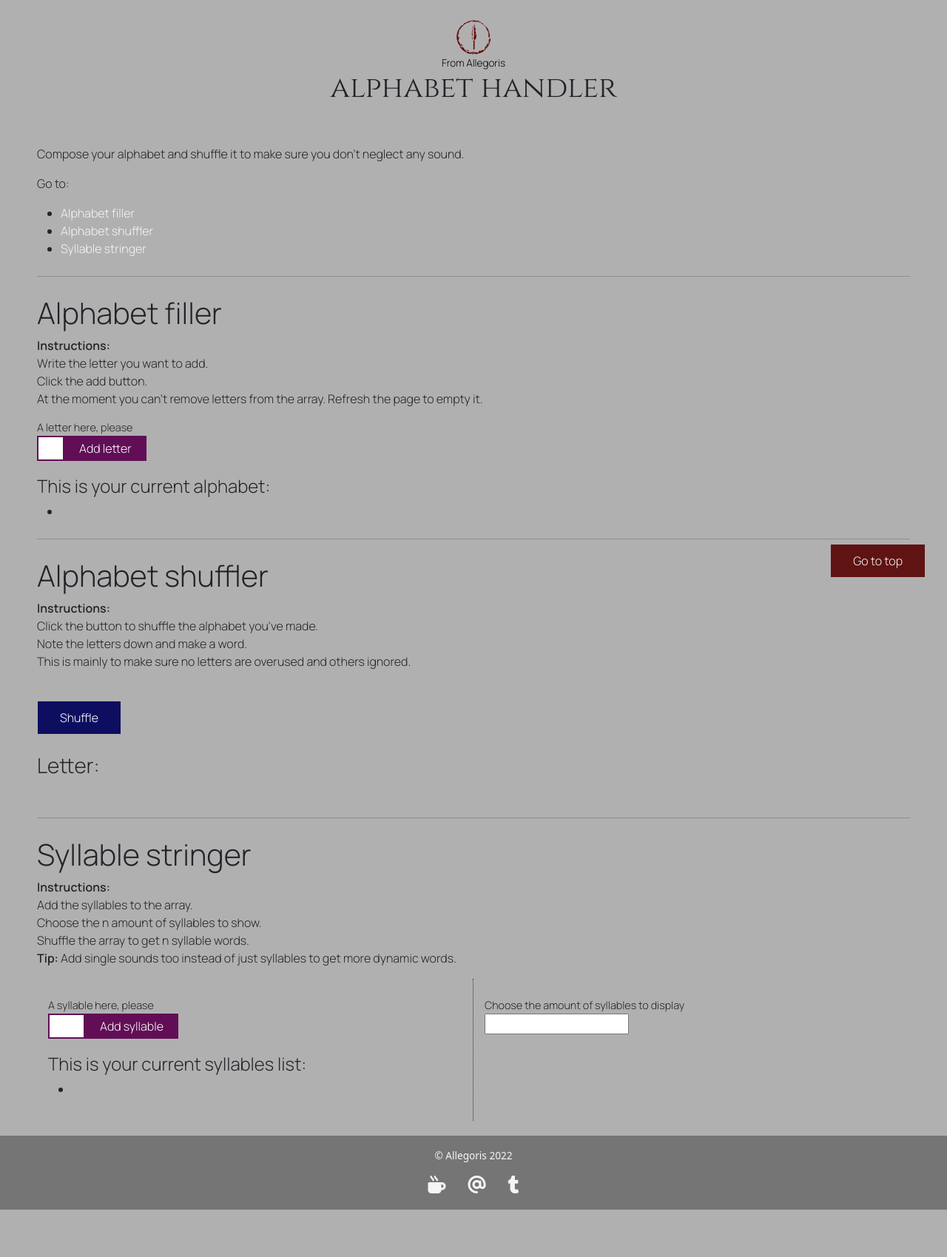
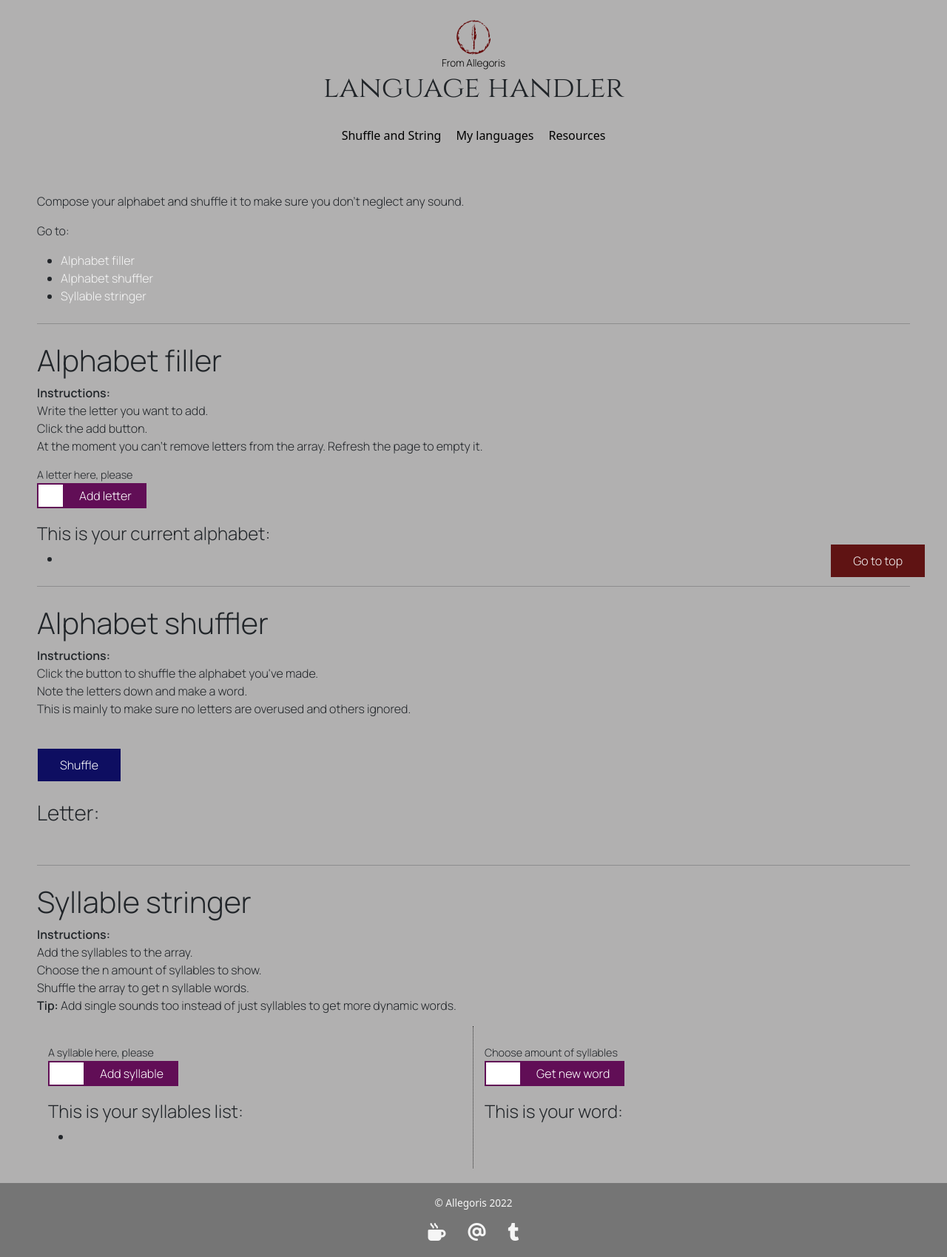
Before and after one commit to BeaQ17/conlang_creator, a plain HTML site: page index.html in a window 1280 px wide. Shown: the whole page at 74% size. Before the commit the page ends 1635 px from the top, so only its background shows below. Drawn offline with nearby package versions, Linux system fonts and the light colour scheme.

Commit message:
added stringer and navbar

```diff
--- a/index.html
+++ b/index.html
@@ -28,7 +28,12 @@
         <a href="https://ko-fi.com/allegorisapps" target="_blank">
         <img id="hero-title" src="./imgs/red_logo.png" alt="allegoris red logo">
         <p>From Allegoris</p> </a> <!-- leads to allegoris kofi -->
-        <h1>alphabet handler</h1> <!--og title: Conlang Creator-->
+        <h1>language handler</h1> <!--og title: Conlang Creator-->
+        <nav>
+            <a href="index.html">Shuffle and String</a>
+            <a href="">My languages</a>
+            <a href="">Resources</a>
+        </nav>
     </header>
 
     <main>
@@ -91,14 +96,6 @@
 
         </div>
 
-        <!--
-        <div class="list">
-            <h5>Remember:</h5>
-            <p>dʒ = j</p>
-            <p>t͡ʃ = "sweet" c</p>
-            <p>ʃ = sh</p>
-        </div> -->
-
         <hr>
 
         <!-- STRINGER -->
@@ -122,14 +119,21 @@
                         <input class="add-input" type="text" name="add-syllable-input" id="add-syllable-input">
                         <button class="add-btn" onclick="addSyllable()">Add syllable</button>
                     </div>
-                    <h4>This is your current syllables list:</h4>
+                    <h4>This is your syllables list:</h4>
                     <ul>
                         <li id="syllable-list"></li>
                     </ul>
                 </div>
                 <div class="phase-2">
-                    <p class="label-p">Choose the amount of syllables to display</p>
-                    <input class="add-input" type="text" name="amount-syllable-input" id="amount-syllable-input">
+                    <p class="label-p">Choose amount of syllables</p>
+                    <div class="input-box">
+                        <input type="text" name="amount-syllable-input" id="amount-syllable-input" class="get-input">
+                        <button onclick="getSyllables()" class="get-btn">Get new word</button>
+                    </div>
+                    <h4>This is your word:</h4>
+                    <ul>
+                        <li id="new-word-item"></li>
+                    </ul>
                 </div>
             </div>
         </div>
--- a/main.js
+++ b/main.js
@@ -69,16 +69,62 @@ function addSyllable(){
     //display list of syllables on screen
     let syllableList = document.getElementById("syllable-list"); //get the li element
     syllableList.innerHTML = userSyllables.join("<li>"); //put the syllable in a new li element
-
+    console.log(userSyllables);
 }
 
-//choose amount of syllables
-let amount = document.getElementById("amount-syllable-input").value;
 
 //shuffle and pick syllables
-const n = amount;
-const sample = items
-  .map(x => ({ x, r: Math.random() }))
-  .sort((a, b) => a.r - b.r)
-  .map(a => a.x)
-  .slice(0, n);
+function getSyllables(){
+    //choose amount of syllables
+    let amount = document.getElementById("amount-syllable-input").value;
+    console.log(amount);
+    //define empty array for word
+    newWord = [];
+    //do shuffling and create word
+    for(i=0; i<amount; i++){
+    randomSyllable = userSyllables[Math.floor(Math.random() * userSyllables.length)];
+    newWord.push(randomSyllable);
+    }
+    console.log(newWord);
+    let wordElement = document.getElementById("new-word-item"); //get the li element
+    wordElement.innerHTML = newWord.join(""); //put the word in a li element without ,commas
+    //return newWord;
+}
+
+
+/*
+    for (i=0; i<=amount.value; i++){
+        randomSyllable = userSyllables[Math.floor(Math.random() * userSyllables.length-1)];
+        newWord.push(randomSyllable);
+    }
+    console.log(newWord);
+    return newWord.join("");
+
+    check if input is a number
+   if (isNaN(amount.value)){
+        alert("You must choose a number");
+        document.getElementById("amount-syllable-input").value = "";
+    } else {
+
+    }*/
+
+
+/*var arr = [ 1, 2, 3, 4, 5 ];
+var random = arr[Math.floor(Math.random() * arr.length)];
+console.log("Random:", random);*/
+
+
+/*
+function randCol() {
+    var colArr = [];
+    var colors = [0, 1, 2, 3, 4, 5, 6, 7, 8, 9, "a", "b", "c", "d", "e","f"];
+    for (var i = 0; i < 6; i++) {
+      var rand = colors[Math.floor(Math.random() * 16)];
+      colArr.push(rand);
+    }
+    return "#" + colArr.join("")
+  }
+
+  function chngClr() {
+   document.body.style.background = randCol();
+  }*/
--- a/style.scss
+++ b/style.scss
@@ -59,6 +59,16 @@ header{
         font-size: 2.5rem;
         text-align: center;
         font-family: 'Cinzel', serif;
+    }
+    nav{
+        display: flex;
+        flex-direction: row;
+        justify-content: center;
+        align-items: center;
+        padding: 20px 0px;
+        a{
+            margin: 0px 10px;
+        }
     }
 }
 
@@ -125,7 +135,7 @@ main{
                 margin-right: 8px;
             }
             .w1{
-                color: rgb(133, 4, 4);
+                color: rgb(0, 97, 0);
                 font-weight: bold;
             }
             /*
@@ -134,7 +144,7 @@ main{
                 font-weight: bold;
             }
             .w3{
-                color: rgb(0, 97, 0);
+                color: rgb(133, 4, 4);
                 font-weight: bold;
             }
             */
@@ -155,14 +165,14 @@ main{
                 .input-box{
                     display: flex;
                     flex-direction: row;
-                    .add-input{
+                    .add-input, .get-input{
                         padding: 3px;
                         width: 50px;
                         text-align: center;
                         border-radius: 0;
                         border: 2px solid rgb(97, 14, 86);
                     }
-                    .add-btn{
+                    .add-btn, .get-btn{
                         width: fit-content;
                         padding: 4px 20px;
                         color: white;
@@ -177,6 +187,24 @@ main{
             }
             .phase-1{
                 border-right: 1px dotted rgb(53, 52, 52);
+            }
+            .phase-2{
+                .input-box{
+                    input{
+                        width: 35px;
+                        text-align: center;
+                        border: none;
+                    }
+                }
+                ul{
+                    list-style: none;
+                    li{
+                        color: rgb(0, 97, 0);
+                        font-weight: bold;
+                        font-size: 1.5rem;
+                        margin-left: -29px;
+                    }
+                }
             }
         }
     }
```
Also changed, not shown: style.css, 1 other file.
